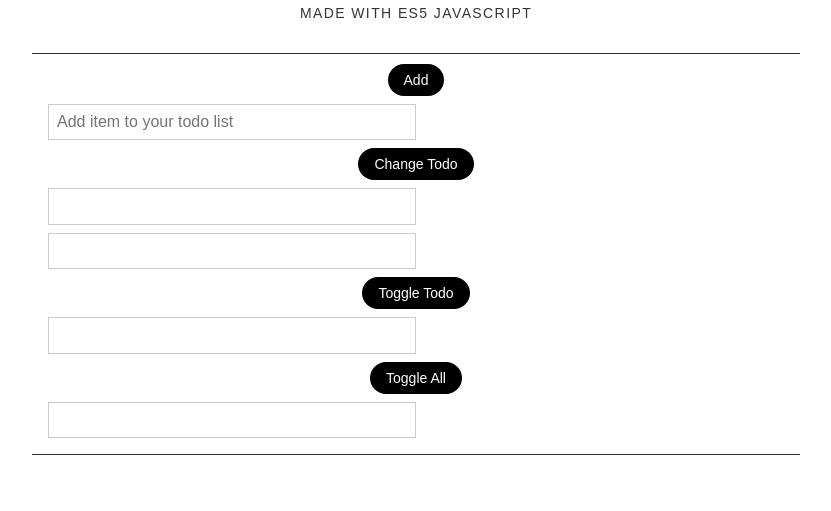
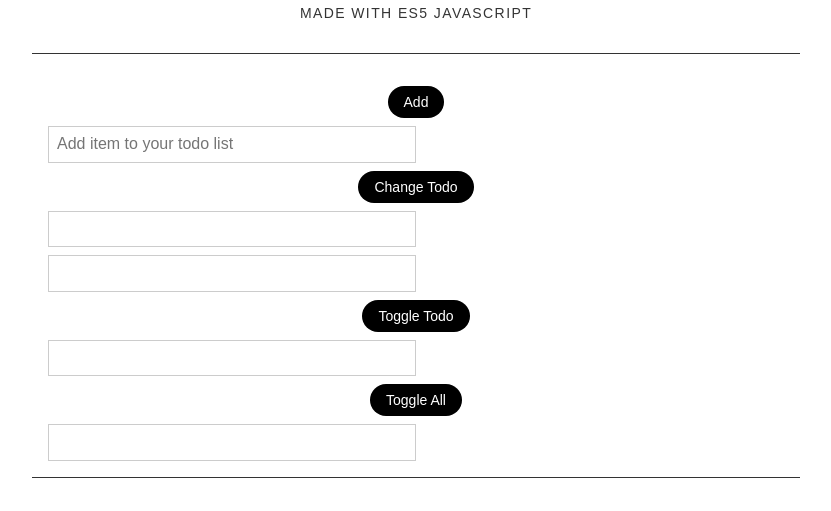
Before and after one commit to brian-cooney/Practical-JavaScript-Todo-list, a plain HTML site: page index.html in a window 1280 px wide. Shown: the part 132-643 px from the top of the page, without its empty margins (224-1055 px from the left). Drawn offline with nearby package versions, Linux system fonts and the light colour scheme.

Commit message:
Update index.html

```diff
--- a/index.html
+++ b/index.html
@@ -12,7 +12,7 @@
         <h2 class="mt2 mb0 f6 fw4 ttu tracked">Made with ES5 JavaScript</h2>
     <nav class="bt bb tc mw7 center mt4">
 
-        <div class="ph3">
+        <div class="ph3 mt4">
   <h1 class="f6 fw6 ttu tracked"></h1>
   <a class="f6 link dim br-pill ph3 pv2 mb2 dib white bg-black" onclick="handlers.addTodo()" href="#0">Add</a>
     <input id="addTodoInputText" class="input-reset ba b--black-20 pa2 mb2 db w-50" type="text" placeholder="Add item to your todo list" aria-describedby="name-desc">
```
